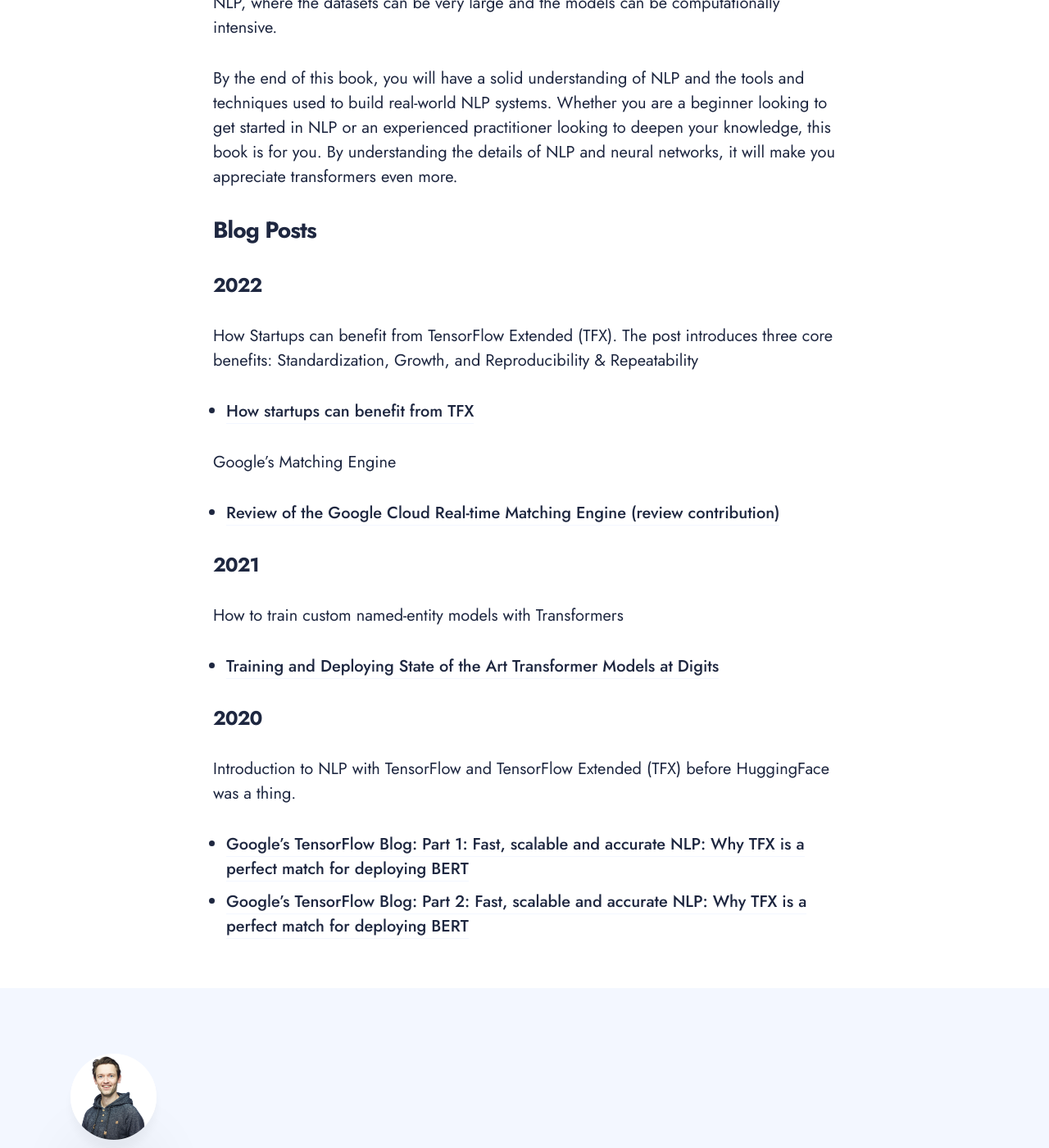
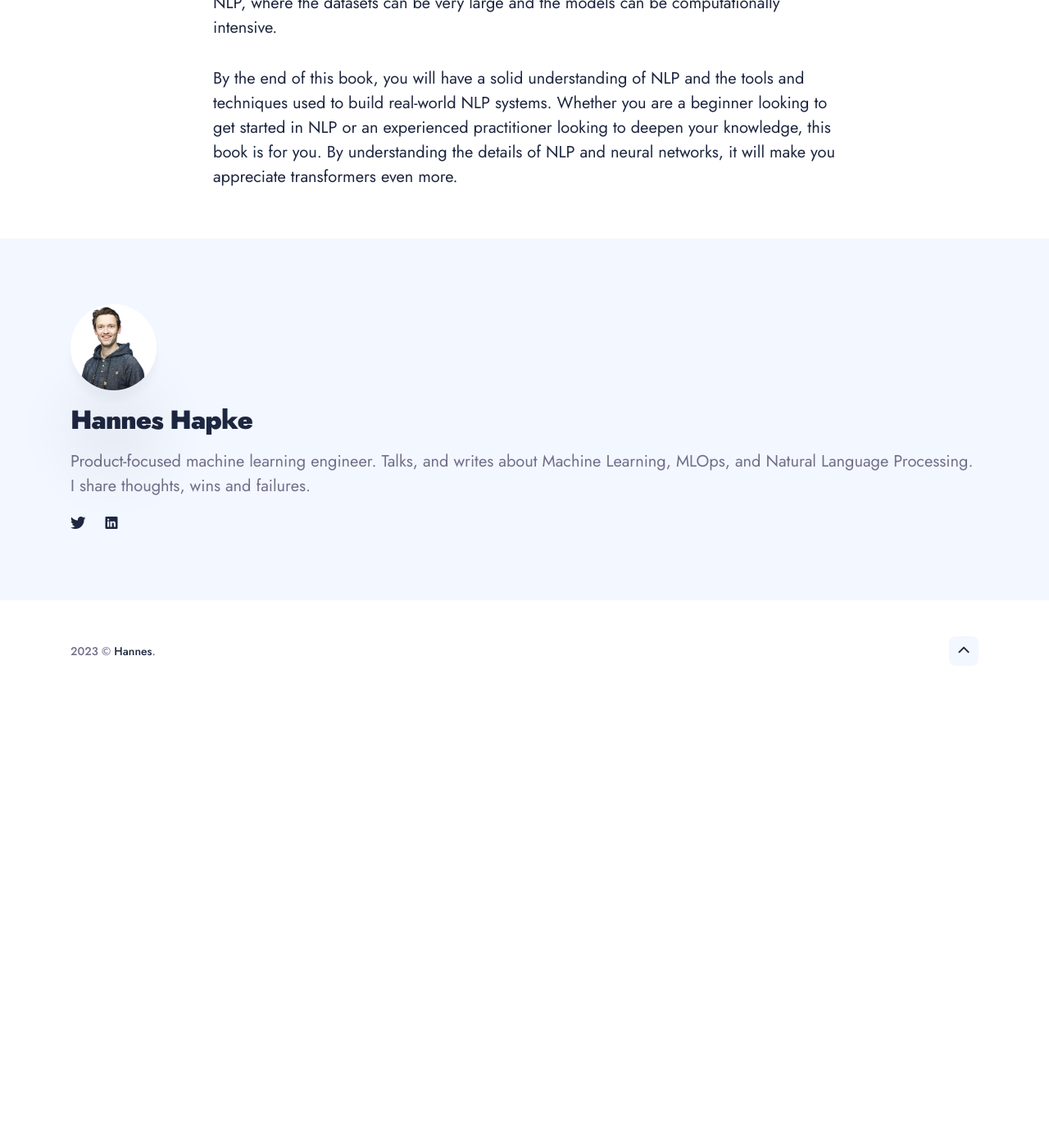
Before and after one commit to hanneshapke/hanneshapke.github.io, a Jekyll site: the page built from _pages/publications.md, in a window 1280 px wide and 1400 px high, scrolled down 4019 px. Shown: the whole window at 82% size. Built offline with Jekyll 4.4.1, drawn with Linux system fonts in a browser that asks for light colours; nearby versions of some CDN libraries; after the commit the page ends 4875 px from its top, so only the background shows below that; some of the changed text lies outside the part shown.

Commit message:
updated publications

```diff
--- a/_pages/publications.md
+++ b/_pages/publications.md
@@ -45,24 +45,3 @@
 Finally, we will discuss the training of models on GPUs, which allows us to train large and complex models much faster than on traditional CPUs. This is particularly important in NLP, where the datasets can be very large and the models can be computationally intensive.
 
 By the end of this book, you will have a solid understanding of NLP and the tools and techniques used to build real-world NLP systems. Whether you are a beginner looking to get started in NLP or an experienced practitioner looking to deepen your knowledge, this book is for you. By understanding the details of NLP and neural networks, it will make you appreciate transformers even more.
-
-## Blog Posts
-
-### 2022
-
-How Startups can benefit from TensorFlow Extended (TFX). The post introduces three core benefits: Standardization, Growth, and Reproducibility & Repeatability
-* [How startups can benefit from TFX](https://blog.tensorflow.org/2022/10/how-startups-can-benefit-from-tfx.html)
-
-Google's Matching Engine
-* [Review of the Google Cloud Real-time Matching Engine (review contribution)](https://cloud.google.com/blog/products/ai-machine-learning/real-time-ai-with-google-cloud-vertex-ai)
-
-### 2021
-
-How to train custom named-entity models with Transformers
-* [Training and Deploying State of the Art Transformer Models at Digits](https://developer.digits.com/2021/09/15/training-and-deploying-state-of-the-art-transformer-models-at-digits/)
-
-### 2020
-
-Introduction to NLP with TensorFlow and TensorFlow Extended (TFX) before HuggingFace was a thing.
-* [Google's TensorFlow Blog: Part 1: Fast, scalable and accurate NLP: Why TFX is a perfect match for deploying BERT](https://blog.tensorflow.org/2020/03/part-1-fast-scalable-and-accurate-nlp-tensorflow-deploying-bert.html)
-* [Google's TensorFlow Blog: Part 2: Fast, scalable and accurate NLP: Why TFX is a perfect match for deploying BERT](https://blog.tensorflow.org/2020/06/part-2-fast-scalable-and-accurate-nlp.html)
```
Also changed, not shown: other parts of _pages/publications.md (+2 -2 lines), images/publications/Bert_TFX_1.png (added), images/publications/Bert_TFX_2.png (added), images/publications/google_cloud_functions.png (added).
